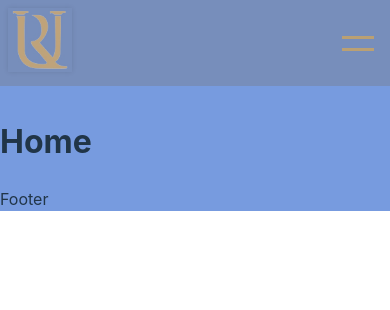
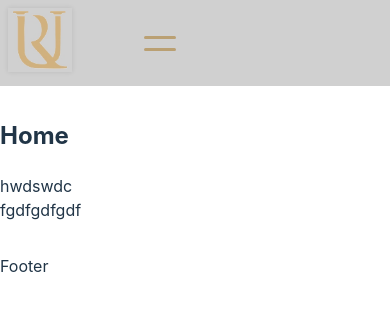
Before and after one commit to ysrckr/unalremzi-react, a React (Vite) app: page / in a window 390 px wide. Shown: the top 310 px of the page. Built offline with nearby package versions, Linux system fonts and the light colour scheme.

Commit message:
Update header module styles, add hamburger icon for mobile menu

```diff
--- a/src/Layouts/Header/header.module.scss
+++ b/src/Layouts/Header/header.module.scss
@@ -1,13 +1,32 @@
+@use 'sass:list';
+@use '@/styles/mixins.scss' as m;
+
+$devices: 'tablet', 'desktop', 'large-desktop';
+
+
 .header {
     position: sticky;
     top: 0;
     left: 0;
     display: flex;
-    justify-content: space-between;
+    justify-content: start;
     align-items: center;
+    gap: 4rem;
     z-index: 10;
-    margin: 0 auto 2rem;
+    margin: 0 auto;
     padding: 0.5rem;
     background-color: #76767657;
     color: hsla(38, 34%, 59%, 1.00);
+
+
 }
+
+
+.hamburger {
+    @each $device in $devices {
+        @include m.device($device) {
+            display: none;
+        }
+    }
+
+}
--- a/src/Layouts/Header/index.tsx
+++ b/src/Layouts/Header/index.tsx
@@ -1,5 +1,5 @@
 import { CompanyLogo } from '@/components/CompanyLogo';
-import { FC } from 'react';
+import { FC, Fragment } from 'react';
 import { Navigation } from '../../components/Navigation';
 import { Squeeze as Hamburger } from 'hamburger-react';
 import styles from './header.module.scss';
@@ -15,7 +15,9 @@ export const Header: FC<HeaderProps> = () => {
     <header className={styles.header}>
       <CompanyLogo src="/images/logo.webp" />
       <Navigation device="desktop" />
-      <Hamburger toggled={isMobileMenuOpen} toggle={toggleMobileMenu} />
+      <div className={styles.hamburger}>
+        <Hamburger toggled={isMobileMenuOpen} toggle={toggleMobileMenu} rounded />
+      </div>
     </header>
   );
 };
--- a/src/Layouts/MainLayout/mainLayout.module.scss
+++ b/src/Layouts/MainLayout/mainLayout.module.scss
@@ -1,3 +1,5 @@
 .main {
-    background-color: hsla(219, 62%, 67%, 1.00)
+  max-width: 1200px;
+  width: 100%;
+  margin: 2rem auto;
 }
--- a/src/Pages/Home/index.tsx
+++ b/src/Pages/Home/index.tsx
@@ -1,4 +1,5 @@
 import type { FC } from 'react';
+
 import { useTranslation } from 'react-i18next';
 import { motion } from 'framer-motion';
 
@@ -7,13 +8,16 @@ interface HomeProps {}
 export const Home: FC<HomeProps> = () => {
   const { t } = useTranslation('translation', { keyPrefix: 'home' });
   return (
-    <motion.div
+    <motion.section
       initial={{ opacity: 0, x: -100 }}
       animate={{ opacity: 1, x: 0 }}
       exit={{ opacity: 0, x: -100 }}
       transition={{ duration: 0.5 }}
+      className="container"
     >
       <h1>{t('title')}</h1>
-    </motion.div>
+      <p>hwdswdc</p>
+      <div>fgdfgdfgdf</div>
+    </motion.section>
   );
 };
--- /dev/null
+++ b/src/styles/_colors.scss
@@ -0,0 +1,4 @@
+$primary: hsla(231, 50%, 21%, 1.00);
+$gold: hsla(37, 30%, 62%, 1.00);
+$light: hsl(0, 1%, 84%, 1.00);
+$dark: hsl(0, 0%, 14%, 1.00);
--- /dev/null
+++ b/src/styles/_mixins.scss
@@ -0,0 +1,15 @@
+@mixin device($device) {
+    @if $device == large-desktop {
+      @media (min-width: 1200px) {
+        @content;
+      }
+    } @else if $device == desktop {
+      @media (min-width: 1024px) {
+        @content;
+      }
+    } @else if $device == tablet {
+      @media (min-width: 768px) and (max-width: 1023px) {
+        @content;
+      }
+    }
+}
--- a/src/styles/index.scss
+++ b/src/styles/index.scss
@@ -11,12 +11,9 @@
   -moz-osx-font-smoothing: grayscale;
 }
 
-
 body {
   margin: 0;
   padding: 0;
-  box-sizing: border-box;
-  background-color: hsla(219, 62%, 67%, 1.00);
 
 }
 
```
